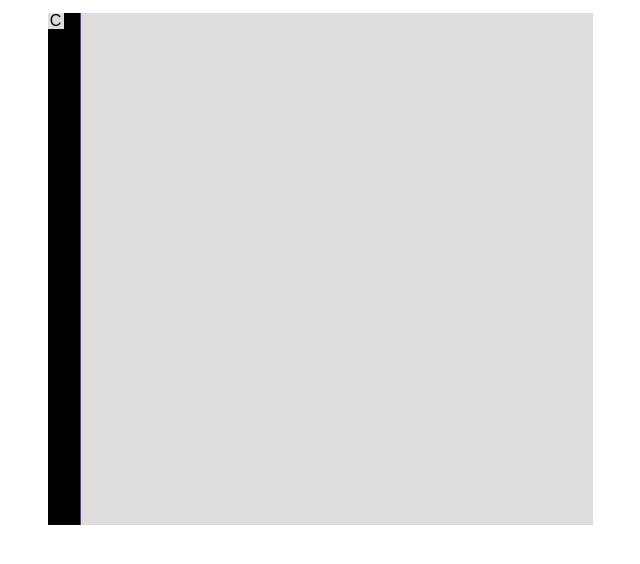
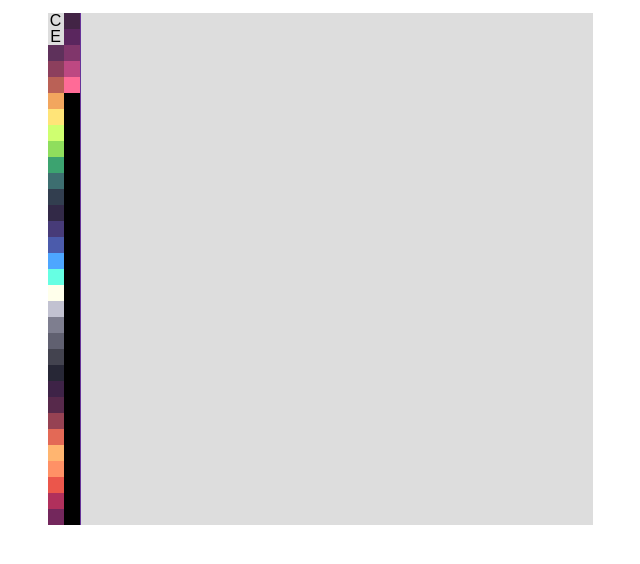
Before and after one commit to seapvnk/pixie, a React (Create React App) app: page / in a window 1280 px wide. Shown: the top 564 px of the page, without its empty margins (320-960 px from the left). Built offline with nearby package versions, Linux system fonts and the light colour scheme.

Commit message:
App: toolset

```diff
--- a/src/App.tsx
+++ b/src/App.tsx
@@ -4,15 +4,46 @@ import Picture from './model/Picture';
 
 function App() {
 
+  const [color, setColor] = useState('#5e315b')
   const [picture, setPicture] = useState(Picture.empty(32, 32, '#ffffff00'))
-
+  const pallete = [
+    '#5e315b', '#8c3f5d',  '#ba6156',
+    '#f2a65e',  '#ffe478',  '#cfff70',
+    '#8fde5d',  '#3ca370',  '#3d6e70',
+    '#323e4f',  '#322947',  '#473b78',
+    '#4b5bab',  '#4da6ff',  '#66ffe3',
+    '#ffffeb',  '#c2c2d1',  '#7e7e8f',
+    '#606070',  '#43434f',  '#272736',
+    '#3e2347',  '#57294b',  '#964253',
+    '#e36956',  '#ffb570',  '#ff9166',
+    '#eb564b',  '#b0305c',  '#73275c',
+    '#422445',  '#5a265e',  '#80366b',
+    '#bd4882',  '#ff6b97 '
+  ]
   return (
     <div className="app">
       <div className="tools">
         <div className="tool" onClick={() => setPicture(Picture.empty(32, 32, '#ffffff00'))}>C</div>
+
+        <div className="tool" onClick={() => setColor('#ffffff00')}>E</div>
+        {pallete.map(color => {
+          return (
+            <div
+              className="tool"
+              onClick={() => setColor(color)}
+              style={{ background: color }}
+            >
+            </div>
+          )
+        })}
+
       </div>
 
-      <Board picture={picture} setPicture={setPicture}/>
+      <Board
+        picture={picture}
+        setPicture={setPicture}
+        color={color}
+      />
     </div>
   );
 }
```
